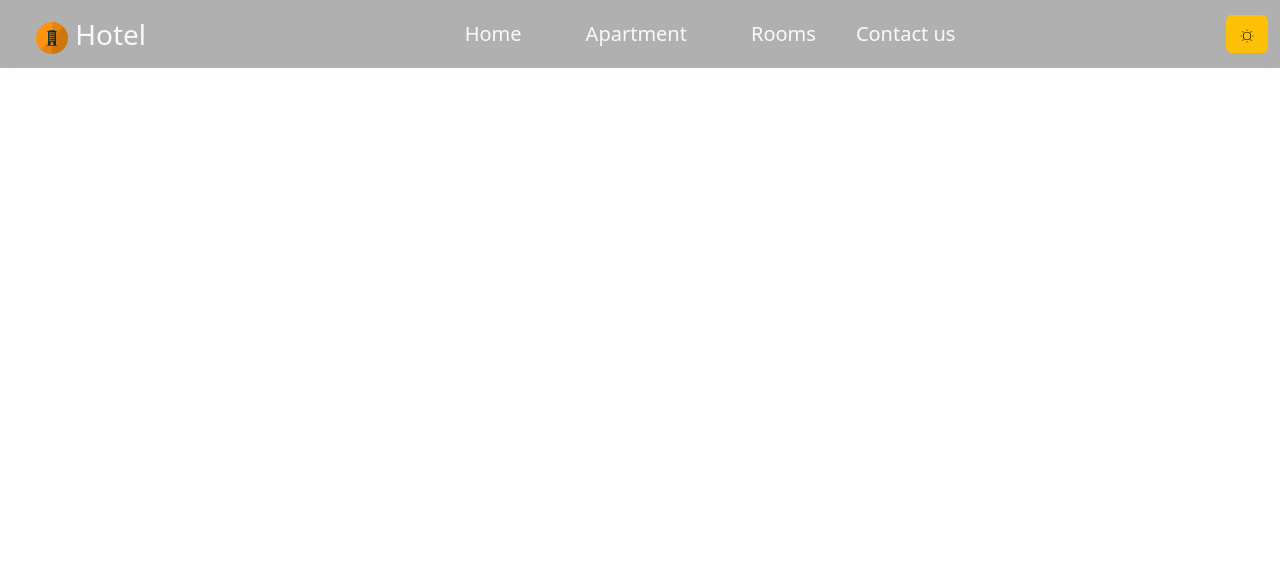
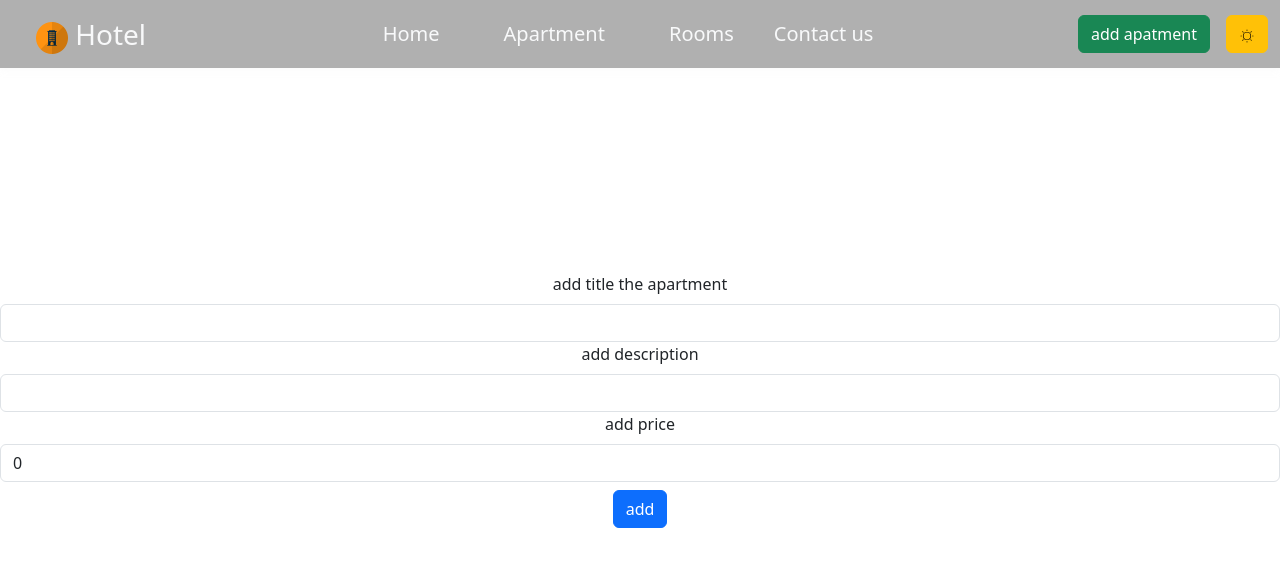
Before and after one commit to abde00taki/hotel, a React app: page /addapartment in a window 1280 px wide. Shown: the top 566 px of the page. Built offline with nearby package versions, Linux system fonts and the light colour scheme; the HTML template or start-up script is replaced by a standard one.

Commit message:
I have problime in route post

```diff
--- a/src/App.jsx
+++ b/src/App.jsx
@@ -8,6 +8,7 @@ import { MdNightlightRound } from "react-icons/md";
 import { Link, Route, Routes } from 'react-router-dom';
 import ApartmentPages from './pages/ApartmentPage';
 import ApartmentDitails from './pages/ApartmentDitails';
+import AddApartment from './pages/AddApartment';
 
 
 
@@ -25,7 +26,7 @@ function App() {
   return (
     <>
       <div style={{ backgroundColor: darckMod === true ? "black" : "white" }}>
-        <nav className="navbar navbar-expand-lg  position-fixed w-100">
+        <nav className="navbar navbar-expand-lg   position-fixed w-100" >
           <div className="container-fluid">
 
             <a className="navbar-brand mx-4 fs-3  text-light" href="#"> <img src="hotel.png" alt="" /> Hotel</a>
@@ -48,6 +49,7 @@ function App() {
                 </li>
 
               </ul>
+               <Link to='/addapartment' className="btn btn-success mx-3" >add apatment</Link>
               <button onClick={chengeLight} className='btn btn-warning'>
                 {darckMod && <MdNightlightRound />}
                 {!darckMod && <CiLight />}
@@ -58,11 +60,14 @@ function App() {
         </nav>
 
 
-        <Routes >
+       <div>
+         <Routes >
           <Route path="/" element={<Home />} />
           <Route path='/apartment' element={<ApartmentPages />} />
           <Route path="/apartment/:id" element={<ApartmentDitails />} />
+          <Route path="/addapartment" element={<AddApartment />} />
         </Routes>
+       </div>
 
 
 
--- a/src/component/Cards.jsx
+++ b/src/component/Cards.jsx
@@ -18,7 +18,7 @@ export default function Cards(props) {
                 </div>
                 <div className="card-footer d-flex justify-content-between">
                     <Link to={'/apartment/' + props.id} className="btn btn-primary">rent</Link>
-                    <button onClick={props.handleDelete(props.id)} className="btn btn-danger">delete</button>
+                    <button onClick={props.handleDelete} className="btn btn-danger">delete</button>
                 </div>
             </div>
 
--- /dev/null
+++ b/src/pages/AddApartment.jsx
@@ -0,0 +1,53 @@
+import axios from "axios";
+import { useState } from "react"
+
+export default function AddApartment() {
+    const [title, setTitle] = useState("")
+    const [desc, setDesc] = useState("")
+    const [price, setPrice] = useState(Number)
+     const handleSubmit = async (e) => {
+    e.preventDefault();
+    try {
+      const res = await axios.post('http://localhost:8888/products',
+      {title, desc, price}
+        );
+      alert('apartment added : ' + res.data.title);
+    } catch (error) {
+      console.error('Erreur POST:', error);
+    }
+  };
+    return (
+        <form action="" className="d-flex justify-content-center align-items-center vh-100 flex-column" onSubmit={handleSubmit} >
+            <label htmlFor="">
+                add title the apartment
+            </label>
+                <input
+                type="text"
+                onChange={(e) => setTitle(e.target.value)}
+                value={title}
+                className="form-control mt-2"
+                />
+            <label htmlFor="">
+                add description
+            </label>
+                <input
+                type="text"
+                onChange={(e) => setDesc(e.target.value)}
+                value={desc}
+                className="form-control mt-2"
+                />
+            <label htmlFor="">
+                add price
+            </label>
+                <input
+                type="number"
+                onChange={(e) => setPrice(e.target.value)}
+                value={price}
+                className="form-control mt-2"
+                />
+            <div>
+                <button className="btn btn-primary mt-2 " type="submit">add</button>
+            </div>
+        </form>
+    )
+}
--- a/src/pages/ApartmentPage.jsx
+++ b/src/pages/ApartmentPage.jsx
@@ -3,6 +3,7 @@
 import axios from "axios";
 import { useEffect, useState } from "react";
 import Cards from "../component/Cards";
+import { Link } from "react-router-dom";
 
 
 
@@ -18,15 +19,30 @@ export default function ApartmentPages() {
             });
     }, []);
 
+    const handleDelete = (id) => {
+        if (confirm('do you want delete product')) {
+            axios.delete(`http://localhost:8888/products/${id}`)
+                .then(() => {
+                    setProducts(prevProducts => prevProducts.filter(p => p.id !== id));
+                })
+                .catch(err => console.error(err));
+        }
+    };
+
 
 
     return (
-        <div className="row w-100">
-            { products && products.map(product => (
-                <div className="col-md" key={product.id}>
-                    <Cards title={product.title} price={product.price} desc={product.desc} image={product.image} id={product.id} />
+        <>
+            <div className="apartment-container">
+
+                <div  className="row w-100 ">
+                    {products && products.map(product => (
+                        <div className="col-md" key={product.id}>
+                            <Cards title={product.title} price={product.price} desc={product.desc} image={product.image} id={product.id} handleDelete={() => handleDelete(product.id)} />
+                        </div>
+                    ))}
                 </div>
-            ))}
-        </div>
+            </div>
+        </>
     )
 }
```
